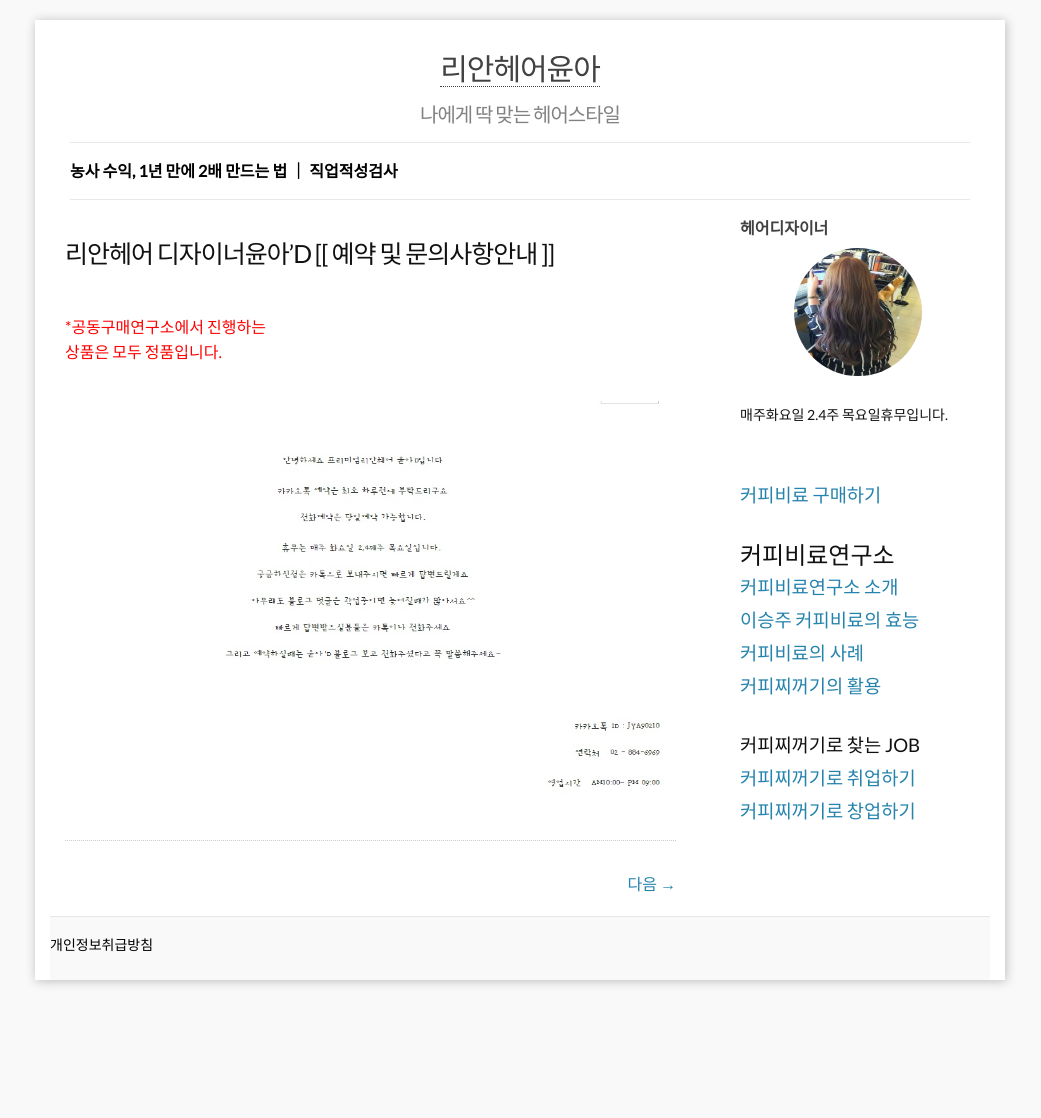
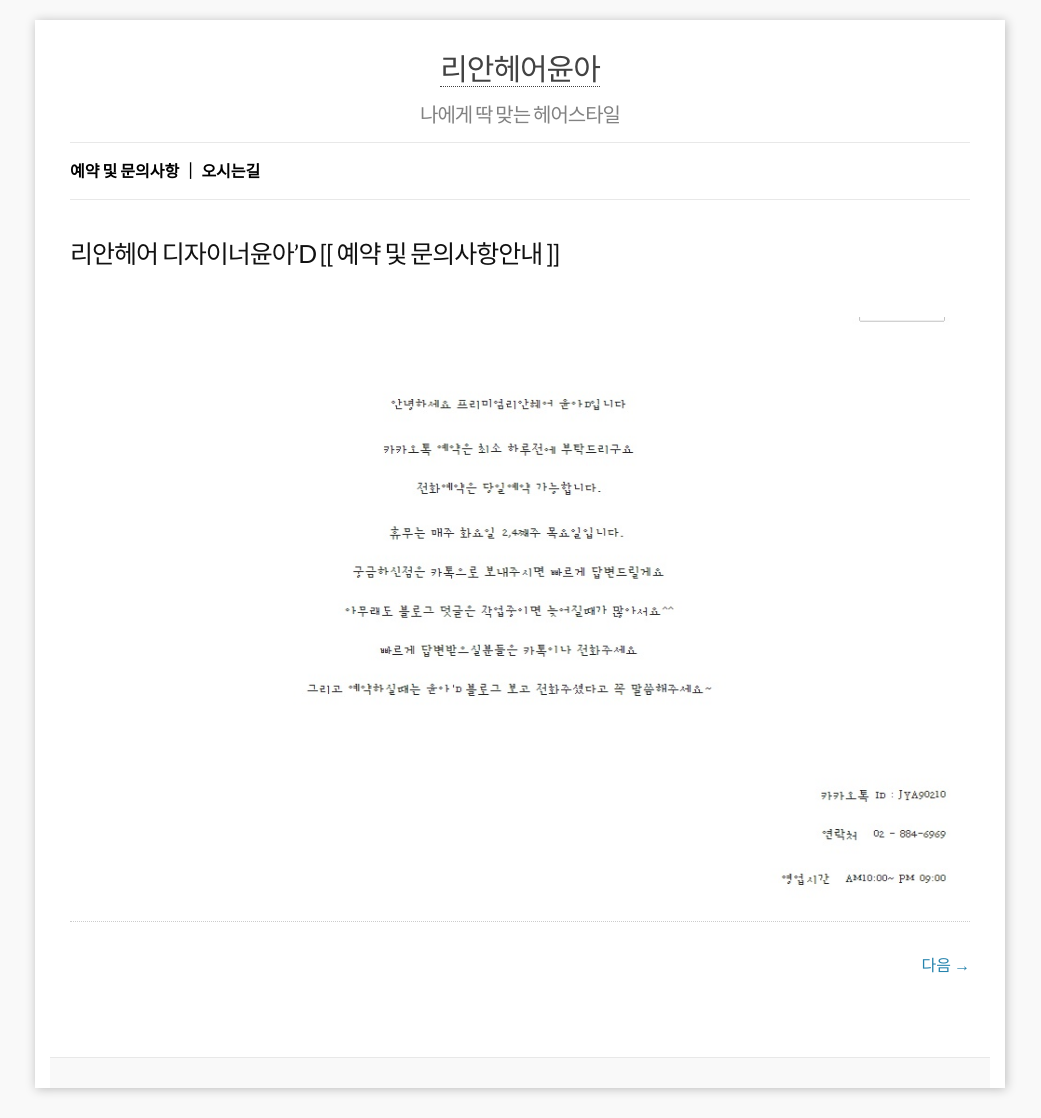
Before and after one commit to leevra/hair, a Jekyll site: the page built from _posts/2018-11-19-1.md, in a window 1280 px wide. Shown: the whole page, without its empty margins (120-1161 px from the left). Built offline with Jekyll 4.4.1, drawn with Linux system fonts in a browser that asks for light colours; comment, search, counter and statistics services are not loaded; before the commit the page ends 1010 px from its top, so only the background shows below that.

```diff
--- a/_includes/banner.html
+++ /dev/null
@@ -1,17 +0,0 @@
-<div class="sidebar-module">
-
-
-<script async src="//pagead2.googlesyndication.com/pagead/js/adsbygoogle.js"></script>
-<!-- a4 -->
-<ins class="adsbygoogle"
-     style="display:block"
-     data-ad-client="ca-pub-9965606273577507"
-     data-ad-slot="5104738248"
-     data-ad-format="auto"
-     data-full-width-responsive="true"></ins>
-<script>
-(adsbygoogle = window.adsbygoogle || []).push({});
-</script>
-
-
-</div>
--- a/_includes/footer.html
+++ b/_includes/footer.html
@@ -1,26 +1,15 @@
 <footer class="site-footer">
 
 
-<p align="left" style="text-align: left;"><a style="color: #000000;" href="/privacy">개인정보취급방침</a></p>
+
+
+
+
+
+
 
 {% include facebook_js_sdk.html %}
 
 
- <center>
-
-<script async src="//pagead2.googlesyndication.com/pagead/js/adsbygoogle.js"></script>
-<!-- a3 -->
-<ins class="adsbygoogle"
-     style="display:block"
-     data-ad-client="ca-pub-9965606273577507"
-     data-ad-slot="5128108672"
-     data-ad-format="auto"
-     data-full-width-responsive="true"></ins>
-<script>
-(adsbygoogle = window.adsbygoogle || []).push({});
-</script>
-
- </center>
-
 
 </footer>
--- a/_includes/header.html
+++ b/_includes/header.html
@@ -12,9 +12,9 @@
 
 
 
-<a href="/seminar" target="_self"><strong><span style="color: rgb(0, 0, 0);">농사 수익, 1년 만에 2배 만드는 법</span></strong></a>
+<a href="/1" target="_self"><strong><span style="color: rgb(0, 0, 0);">예약 및 문의사항</span></strong></a>
 
-<a href="/notice" target="_self"><strong><span style="color: rgb(0, 0, 0);">｜ 직업적성검사</span></strong></a>
+<a href="/12" target="_self"><strong><span style="color: rgb(0, 0, 0);">｜ 오시는길</span></strong></a>
 
 
 
--- a/_includes/sidebar.html
+++ b/_includes/sidebar.html
@@ -19,10 +19,7 @@
 <h3>커피찌꺼기로 찾는 JOB</h3>
 <a href="/search?q=%EA%B0%80%EA%B5%AC%2F%EC%9D%B8%ED%85%8C%EB%A6%AC%EC%96%B4" target="_self"><h3>커피찌꺼기로 취업하기</h3></a>
 <a href="/search?q=%EA%B0%80%EA%B5%AC%2F%EC%9D%B8%ED%85%8C%EB%A6%AC%EC%96%B4" target="_self"><h3>커피찌꺼기로 창업하기</h3></a>
-<br>
 
 
 
-{% include banner.html %}
-
 </div>
--- a/_layouts/default.html
+++ b/_layouts/default.html
@@ -13,32 +13,18 @@
 
 
 
-<center>
-<script async src="//pagead2.googlesyndication.com/pagead/js/adsbygoogle.js"></script>
-<!-- a1 -->
-<ins class="adsbygoogle"
-     style="display:block"
-     data-ad-client="ca-pub-9965606273577507"
-     data-ad-slot="2174642279"
-     data-ad-format="auto"
-     data-full-width-responsive="true"></ins>
-<script>
-(adsbygoogle = window.adsbygoogle || []).push({});
-</script>
-</center>
 
 
 
 
 
-
-  {% if site.default_column == "two" %}
+  {% if site.default_column == "one" %}
 
   <div class="page-content col-sm-8">
     {{ content }}
     {% include post_pagination.html %}
   </div>
-  {% include sidebar.html %}
+
 
   {% else %}
 
--- a/_layouts/post.html
+++ b/_layouts/post.html
@@ -9,29 +9,13 @@ layout: default
   </header>
 
 
-	  <p><span style="color: rgb(255, 0, 0);">*공동구매연구소에서 진행하는 </span><br><span style="color: rgb(255, 0, 0);">
-	  상품은 모두 정품입니다. </span></p>
-	<br>
+
 
   <article class="post-content" itemprop="articleBody">
     {{ content }}
   </article>
 
-    <br>
 
-<center>
-<script async src="//pagead2.googlesyndication.com/pagead/js/adsbygoogle.js"></script>
-<!-- a2 -->
-<ins class="adsbygoogle"
-     style="display:block"
-     data-ad-client="ca-pub-9965606273577507"
-     data-ad-slot="3651375474"
-     data-ad-format="auto"
-     data-full-width-responsive="true"></ins>
-<script>
-(adsbygoogle = window.adsbygoogle || []).push({});
-</script>
-</center>
 
 
   <hr />
@@ -41,9 +25,6 @@ layout: default
 {% include page_pagination.html%}
 
 
-<script type="text/javascript" src="http://www.google.com/cse/query_renderer.js"></script>
-<div id="queries"></div>
-<script src="http://www.google.com/cse/api/partner-pub-9965606273577507/cse/7511417145/queries/js?oe=UTF-8&amp;callback=(new+PopularQueryRenderer(document.getElementById(%22queries%22))).render"></script>
 
 
 {% include comments.html %}
--- a/coffeefertilizer.md
+++ /dev/null
@@ -1,16 +0,0 @@
----
-layout: page
-title: 커피비료 구매하기
-permalink: /coffeefertilizer
----
-
-
-
-<img class="alignnone size-full wp-image-67" src="/images/20190102_141454.jpg" alt="" width="100%" height="380" />
-<br><br>
-커피찌꺼기로 만든 비료 250g입니다. <br>
-<br>
-2200원에 배송비 별도 3000원입니다.
-<br><br>
-
-<iframe src="https://docs.google.com/forms/d/e/1FAIpQLSdMokQ-UHo0GPCyGD53amH4rz05RWhsmAgIbnuSq_pG5pAMzQ/viewform?embedded=true" width="100%" height="1553" frameborder="0" marginheight="0" marginwidth="0">로드 중...</iframe>
```
Also changed, not shown: search.md (deleted, +0 -12 lines), sitemap.xml (deleted, +0 -30 lines).
